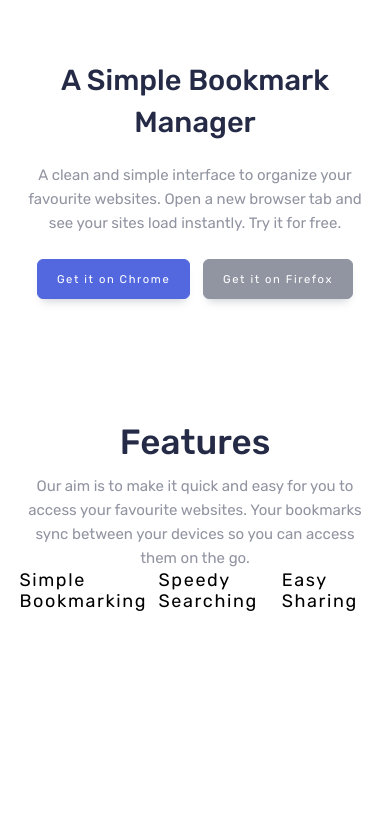
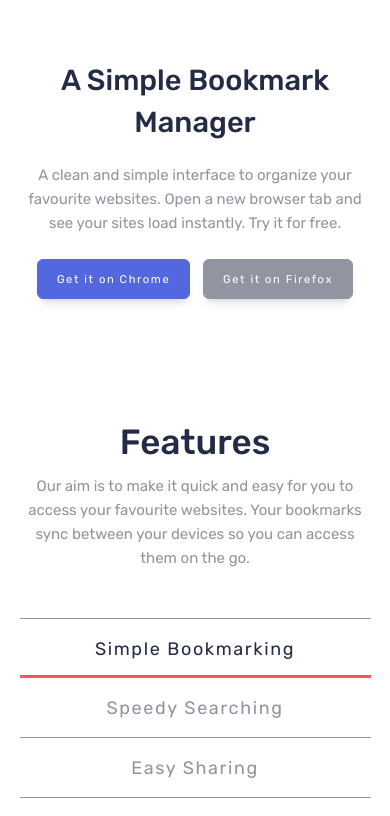
Before and after one commit to atorres-io/frontend-mentor-bookmark-landing-page, a website: page sources/index.html in a window 390 px wide. Shown: the part 398-1214 px from the top of the page. Before the commit the page ends 1009 px from the top, so only its background shows below. Drawn offline with nearby package versions, Linux system fonts and the light colour scheme.

Commit message:
styles(all): menu

```diff
--- a/sources/assets/styles/components.css
+++ b/sources/assets/styles/components.css
@@ -7,6 +7,18 @@
   border-style: solid;
   box-shadow: 0 7px 8px -5px rgb(145 148 161 / 45%);
   transition: background-color 250ms ease, color 250ms ease;
+}
+
+.menu a {
+  font-weight: var(--text-weight-normal);
+  font-size: 0.7rem;
+  padding: 0 2rem;
+  color: var(--grayish-blue);
+  border-bottom: solid 0.5px var(--grayish-blue);
+  height: 60px;
+  line-height: 60px;
+  cursor: pointer;
+  transition: border 250ms ease, color 250ms ease;
 }
 
 a.red {
@@ -66,6 +78,10 @@
 }
 
 .nav-desktop ul li a:hover {
+  color: var(--soft-red);
+}
+
+.menu a:hover {
   color: var(--soft-red);
 }
 
--- a/sources/assets/styles/framework/atorres-io.css
+++ b/sources/assets/styles/framework/atorres-io.css
@@ -119,9 +119,11 @@
 /* Medium Size - Tablets */
 
 @media screen and (max-width: 640px) {
+	.md-column-wrap { flex-flow: column wrap; }
+	.md-column-nowrap { flex-flow: column nowrap; }
 	.md-row-wrap-reverse { flex-flow: row-reverse wrap; }
 	.md-row-nowrap-reverse { flex-flow: row-reverse nowrap; }
-	.md-column-wrap.reverse { flex-flow: column-reverse wrap; }
+	.md-column-wrap-reverse { flex-flow: column-reverse wrap; }
 	.md-column-nowrap-reverse { flex-flow: column-reverse nowrap; }
 
 	.md-row-h-center { justify-content: center; }
--- a/sources/assets/styles/media.css
+++ b/sources/assets/styles/media.css
@@ -30,4 +30,15 @@
   .md-width-100 {
     width: 100%;
   }
+
+  .menu a {
+    display: block;
+    width: 100%;
+    text-align: center;
+    font-size: 18px;
+  }
+
+  .menu a:first-child {
+    border-top: solid 0.5px var(--grayish-blue);
+  }
 }
--- a/sources/assets/styles/utilities.css
+++ b/sources/assets/styles/utilities.css
@@ -1,5 +1,9 @@
 .white-space-xl {
   margin: var(--white-space-xl) auto;
+}
+
+.white-space-md {
+  margin: var(--white-space-sm) auto;
 }
 
 .direction-reverse {
@@ -40,6 +44,11 @@
 
 .animation-image {
   animation: image 1.5s 0.7s both;
+}
+
+.link-active {
+  color: var(--dark-blue) !important;
+  border-bottom: solid 3px var(--soft-red) !important;
 }
 
 @keyframes decoration {
```
